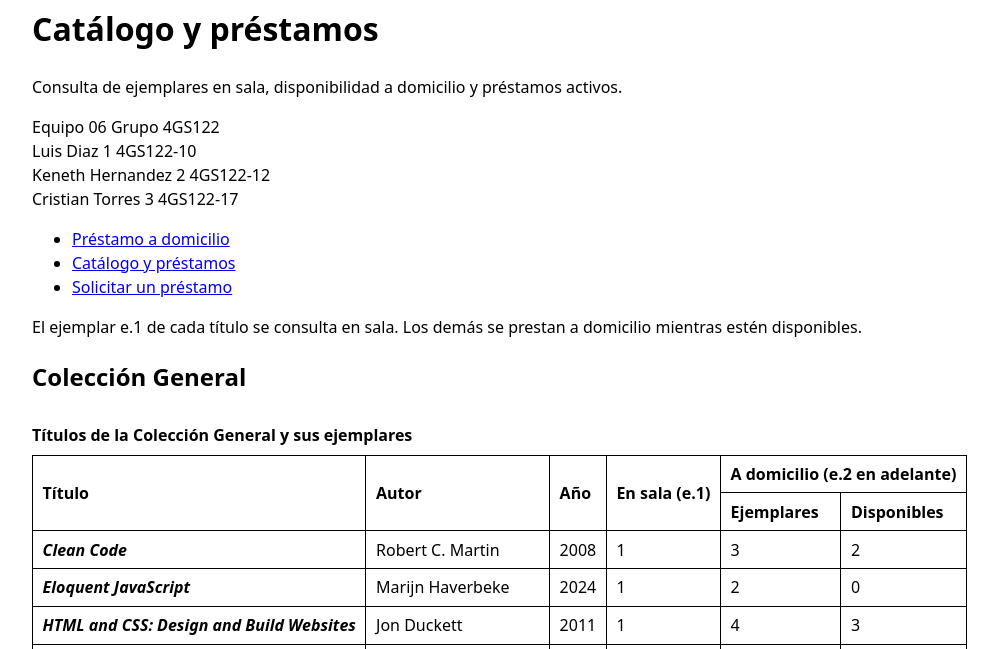
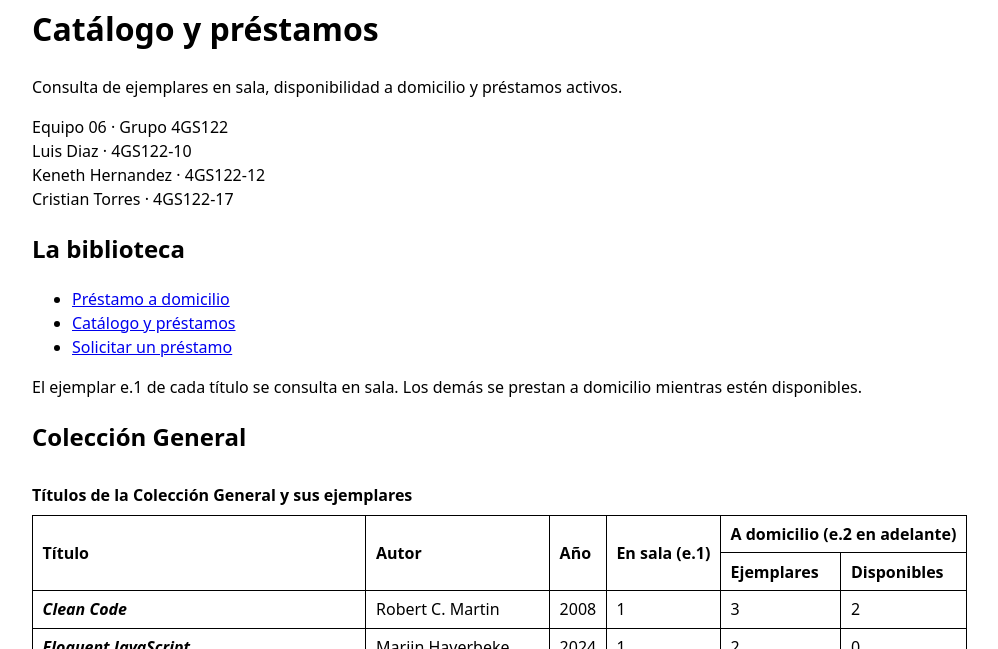
Before and after one commit to LuisDiaz55/2026ii-dsv-lab02-4gs122-eq06, a plain HTML site: page docs/catalogo.html in a window 1280 px wide. Shown: the part 126-775 px from the top of the page, without its empty margins (48-1046 px from the left). Drawn offline with Linux system fonts and the light colour scheme.

Commit message:
E02: ajusta cabecera, navegación y atributos headers en tabla

```diff
--- a/docs/catalogo.html
+++ b/docs/catalogo.html
@@ -20,13 +20,14 @@
     <p>Consulta de ejemplares en sala, disponibilidad a domicilio y préstamos activos.</p>
   </hgroup>
   <p>
-      Equipo 06 Grupo 4GS122<br>
-      Luis  Diaz 1 4GS122-10<br>
-      Keneth Hernandez 2 4GS122-12<br>
-      Cristian Torres 3 4GS122-17
+    Equipo 06 &middot; Grupo 4GS122<br>
+    Luis Diaz &middot; 4GS122-10<br>
+    Keneth Hernandez &middot; 4GS122-12<br>
+    Cristian Torres &middot; 4GS122-17
   </p>
 
   <nav aria-label="Navegación principal">
+    <h2>La biblioteca</h2>
     <ul>
       <li><a href="index.html">Préstamo a domicilio</a></li>
       <li><a href="catalogo.html" aria-current="page">Catálogo y préstamos</a></li>
```
Lines whose indentation alone changed are shown as unchanged.
